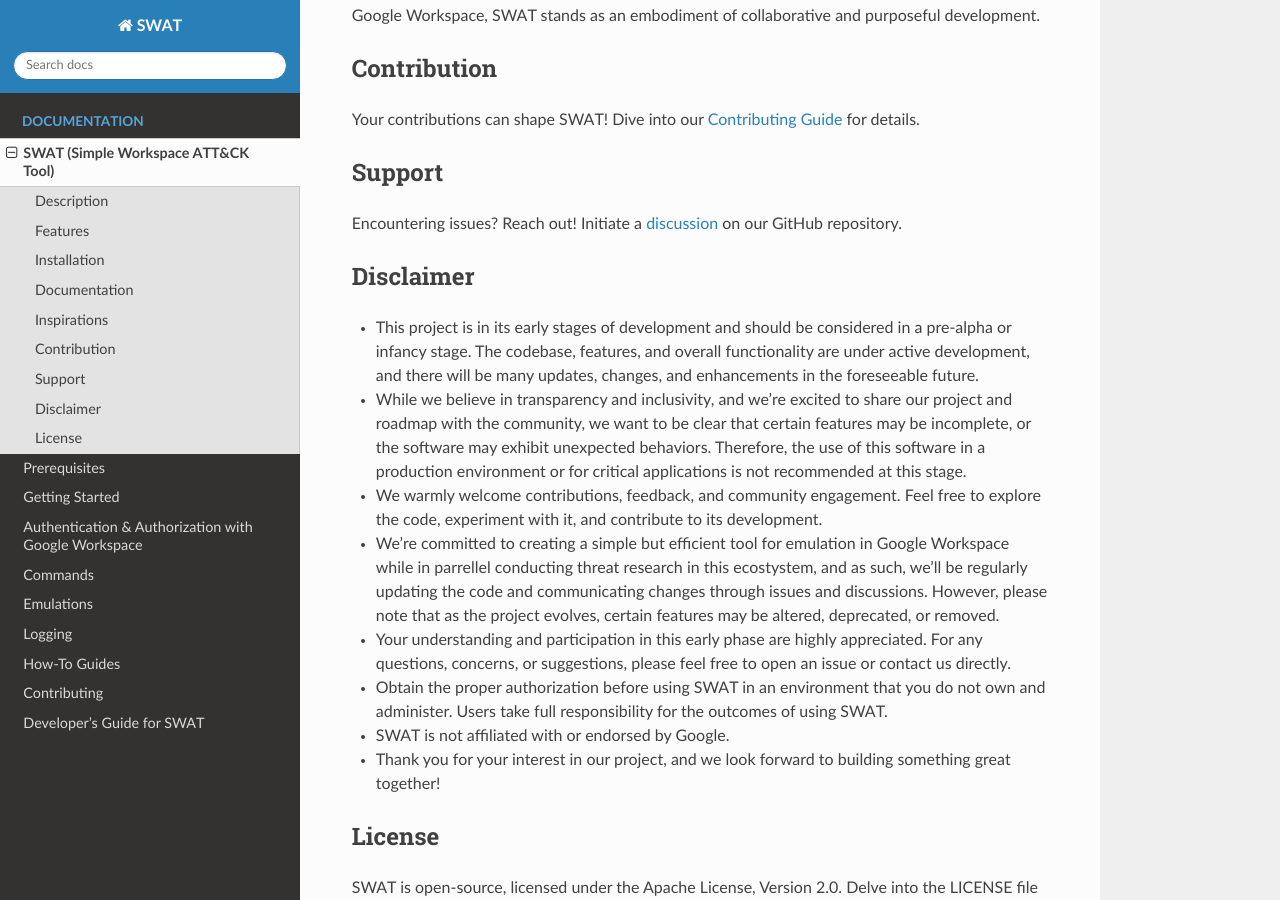
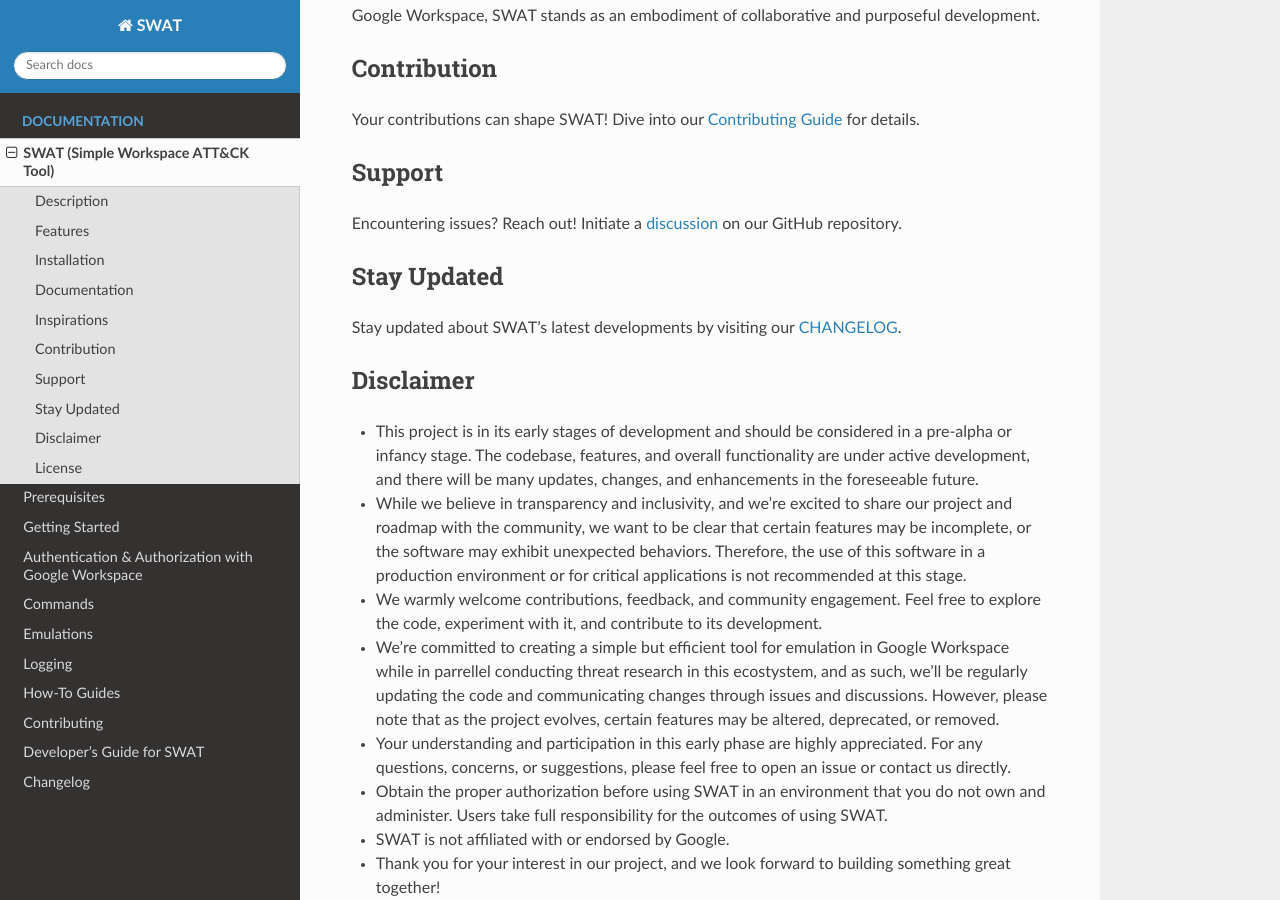
Before and after one commit to elastic/SWAT, a Sphinx documentation site: the page built from docs/README.rst, in a window 1280 px wide and 900 px high, scrolled down 1704 px. Built offline with Sphinx 7.4.7 and the Read the Docs theme 2.0.0, drawn with Linux system fonts in a browser that asks for light colours.

Commit message:
adds changelog; updates README (#70)

```diff
--- a/README.rst
+++ b/README.rst
@@ -79,6 +79,11 @@
 
 Encountering issues? Reach out! Initiate a `discussion <https://github.com/elastic/SWAT/discussions>`_ on our GitHub repository.
 
+Stay Updated
+============
+
+Stay updated about SWAT's latest developments by visiting our `CHANGELOG <https://swat.readthedocs.io/en/latest/changelog.html>`_.
+
 Disclaimer
 ==========
 
--- a/docs/README.rst
+++ b/docs/README.rst
@@ -79,6 +79,11 @@
 
 Encountering issues? Reach out! Initiate a `discussion <https://github.com/elastic/SWAT/discussions>`_ on our GitHub repository.
 
+Stay Updated
+============
+
+Stay updated about SWAT's latest developments by visiting our `CHANGELOG <https://swat.readthedocs.io/en/latest/changelog.html>`_.
+
 Disclaimer
 ==========
 
--- a/docs/index.rst
+++ b/docs/index.rst
@@ -21,6 +21,7 @@
    how_to_guides
    contributing
    developers
+   CHANGELOG
 
 
 Indices and tables
```
Also changed, not shown: docs/CHANGELOG.rst (added, +19 -0 lines).
